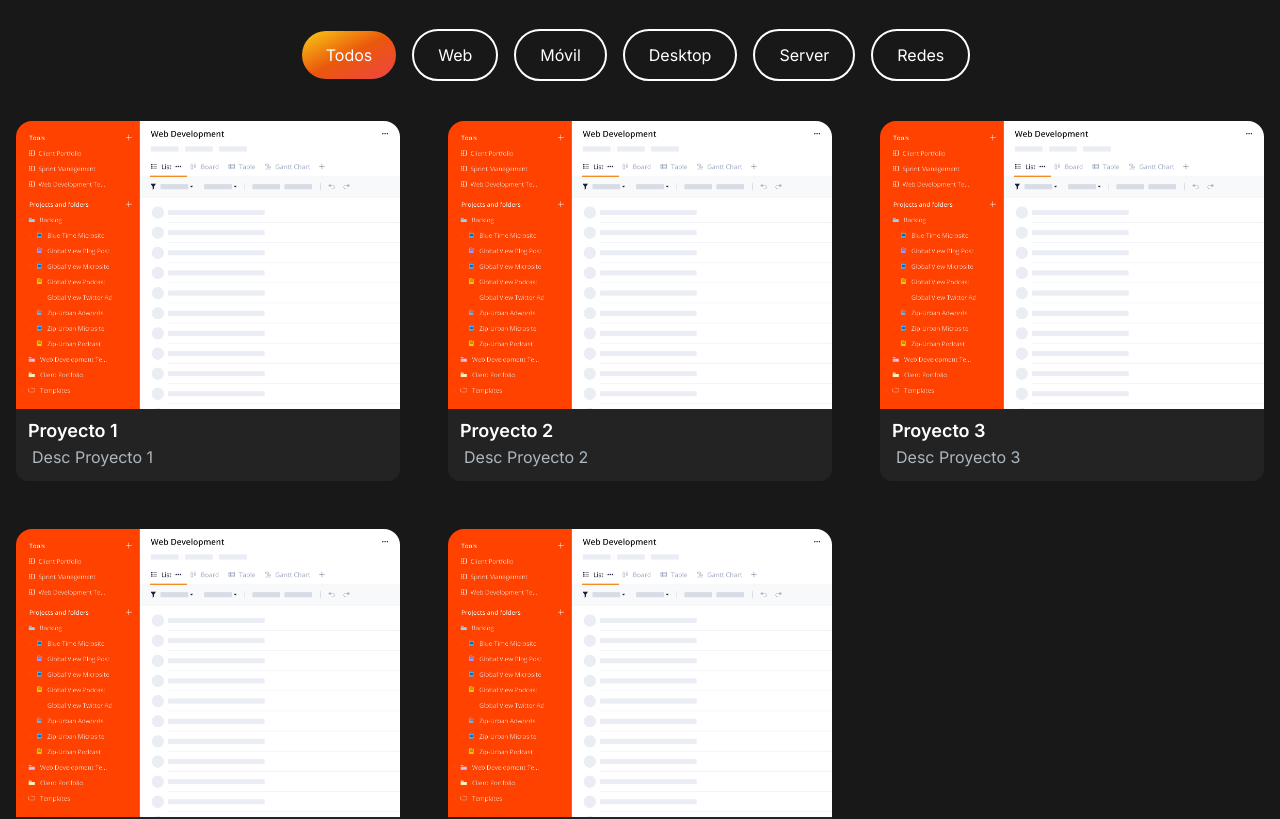
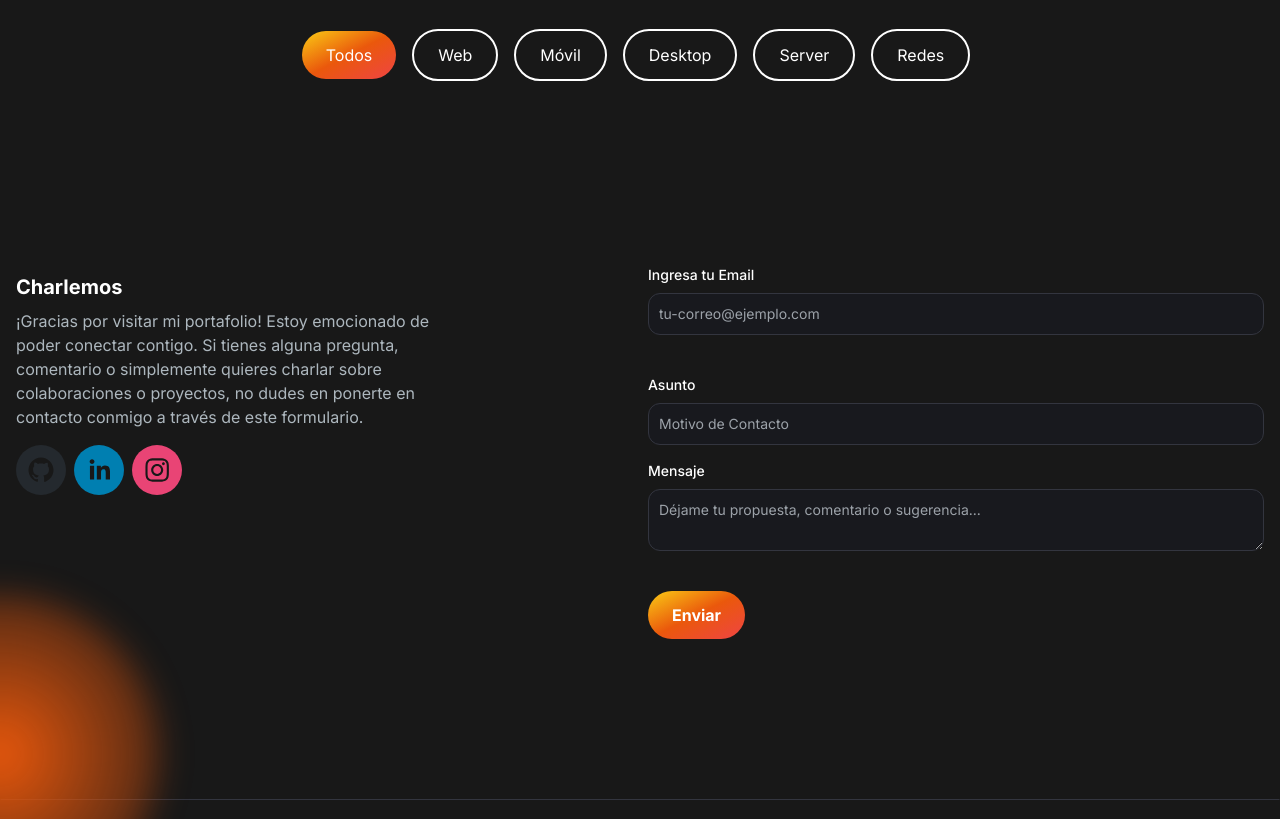
Before and after one commit to AlbertoSCV/portfolio-alberto, a Next.js app: page / in a window 1280 px wide. Shown: the part 1225-2044 px from the top of the page. Built offline with nearby package versions, Linux system fonts and the light colour scheme.

Commit message:
Remove Empty Projects

```diff
--- a/app/components/project/ProjectCard.jsx
+++ b/app/components/project/ProjectCard.jsx
@@ -1,17 +1,5 @@
 import Link from 'next/link'
 import React from 'react'
-
-{
-  <svg xmlns="http://www.w3.org/2000/svg" fill="none" viewBox="0 0 24 24" strokeWidth={1.5} stroke="currentColor" className="w-6 h-6">
-    <path strokeLinecap="round" strokeLinejoin="round" d="m6.75 7.5 3 2.25-3 2.25m4.5 0h3m-9 8.25h13.5A2.25 2.25 0 0 0 21 18V6a2.25 2.25 0 0 0-2.25-2.25H5.25A2.25 2.25 0 0 0 3 6v12a2.25 2.25 0 0 0 2.25 2.25Z" />
-  </svg>,
-
-  <svg xmlns="http://www.w3.org/2000/svg" fill="none" viewBox="0 0 24 24" strokeWidth={1.5} stroke="currentColor" className="w-6 h-6">
-    <path strokeLinecap="round" strokeLinejoin="round" d="M2.036 12.322a1.012 1.012 0 0 1 0-.639C3.423 7.51 7.36 4.5 12 4.5c4.638 0 8.573 3.007 9.963 7.178.07.207.07.431 0 .639C20.577 16.49 16.64 19.5 12 19.5c-4.638 0-8.573-3.007-9.963-7.178Z" />
-    <path strokeLinecap="round" strokeLinejoin="round" d="M15 12a3 3 0 1 1-6 0 3 3 0 0 1 6 0Z" />
-  </svg>
-
-}
 
 const ProjectCard = ({imgUrl, title, desc, gitUrl, prevUrl}) => {
   return (
--- a/app/components/project/ProjectSection.jsx
+++ b/app/components/project/ProjectSection.jsx
@@ -4,7 +4,9 @@ import ProjectCard from './ProjectCard'
 import ProjectTag from './ProjectTag'
 import {motion, useInView} from 'framer-motion'
 
-const projectsInfo = [
+const projectsInfo = []
+
+const projectsInfo1 = [
   {
     id: 1,
     title: "Proyecto 1",
```
